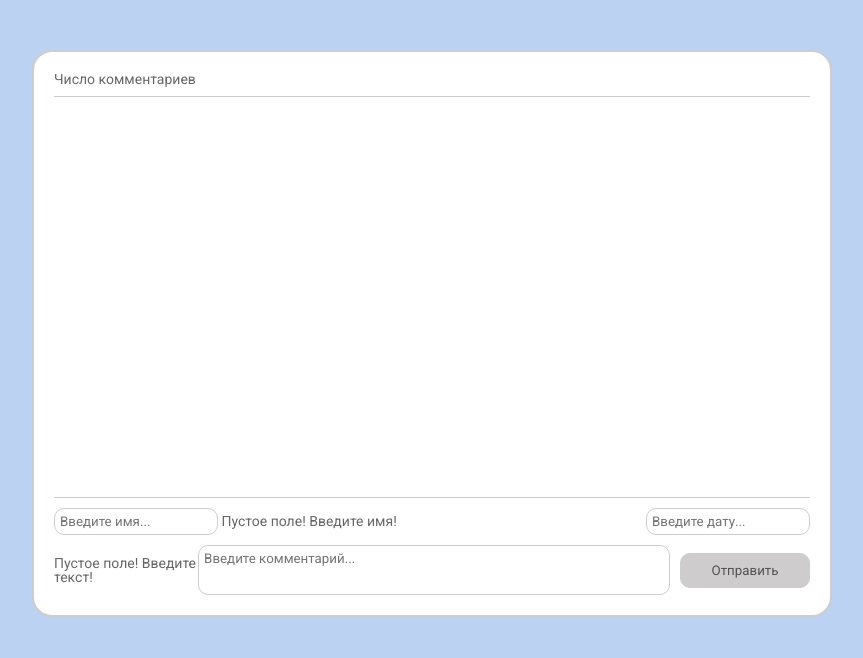
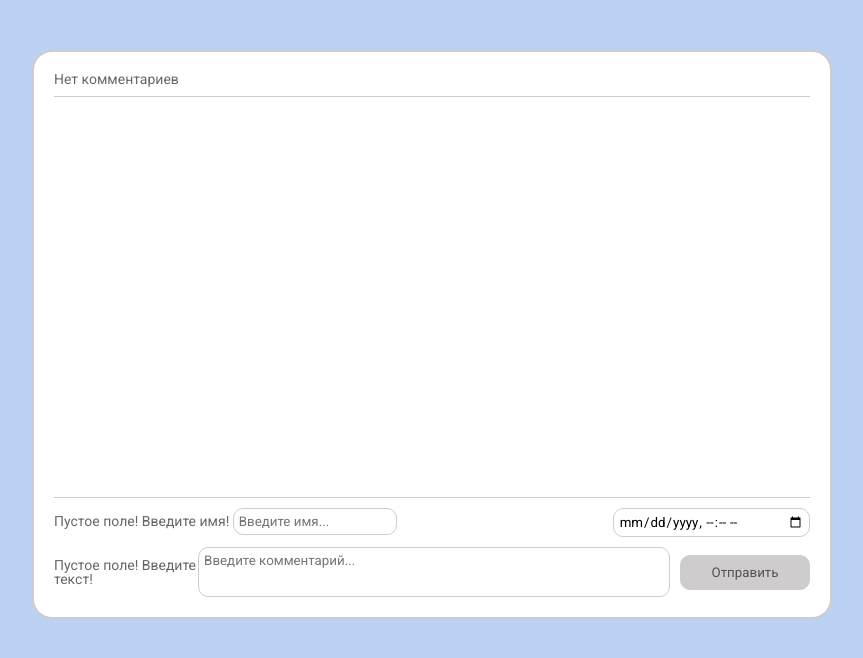
Before and after one commit to Tsogoeva/comment-block, a website: page index.html in a window 1280 px wide. Shown: the whole page, without its empty margins (208-1071 px from the left). Drawn offline with Linux system fonts and the light colour scheme.

Commit message:
remove unnecessary

```diff
--- a/index.html
+++ b/index.html
@@ -5,56 +5,24 @@
 	<meta charset="utf-8">
 	<meta http-equiv="X-UA-Compatible" content="IE=edge">
 	<meta name="viewport" content="width=device-width, initial-scale=1.0">
-	<title>Webpack App</title>
+	<title>Comment block</title>
 
 	<link rel="stylesheet" href="./src/css/style.css">
 </head>
 
 <body>
 	<div class="comment__container">
-		<span class="comment__count">Число комментариев</span>
-		<div class="comment__list">
-
-			<!-- <div class="comment__item" data-id="55">
-				<span class="comment__item_name">Name</span>
-				<span class="comment__item_text">Lorem ipsum dolor sit amet consectetur adipisicing elit. Architecto
-					reprehenderit maxime, numquam itaque dolor expedita obcaecati provident molestias veritatis
-					inventore, odio iure illo eligendi optio, nemo sapiente nobis! Repellendus, minus.</span>
-				<div class="comment__item_footer"> -->
-			<!-- <svg class="comment__item_like" xmlns="http://www.w3.org/2000/svg" viewBox="0 0 24 24" width="15"
-						fill="#b7b6b6">
-						<path
-							d="M17.5,1.917a6.4,6.4,0,0,0-5.5,3.3,6.4,6.4,0,0,0-5.5-3.3A6.8,6.8,0,0,0,0,8.967c0,4.547,4.786,9.513,8.8,12.88a4.974,4.974,0,0,0,6.4,0C19.214,18.48,24,13.514,24,8.967A6.8,6.8,0,0,0,17.5,1.917Zm-3.585,18.4a2.973,2.973,0,0,1-3.83,0C4.947,16.006,2,11.87,2,8.967a4.8,4.8,0,0,1,4.5-5.05A4.8,4.8,0,0,1,11,8.967a1,1,0,0,0,2,0,4.8,4.8,0,0,1,4.5-5.05A4.8,4.8,0,0,1,22,8.967C22,11.87,19.053,16.006,13.915,20.313Z" />
-					</svg> -->
-			<!-- <div class="comment__item_like">
-						<img src="./src/images/heart.svg" alt="Нравится">
-					</div> -->
-			<!-- <svg class="comment__item_remove" xmlns="http://www.w3.org/2000/svg" id="Outline"
-						viewBox="0 0 24 24" width="15" fill="#b7b6b6">
-						<path
-							d="M21,4H17.9A5.009,5.009,0,0,0,13,0H11A5.009,5.009,0,0,0,6.1,4H3A1,1,0,0,0,3,6H4V19a5.006,5.006,0,0,0,5,5h6a5.006,5.006,0,0,0,5-5V6h1a1,1,0,0,0,0-2ZM11,2h2a3.006,3.006,0,0,1,2.829,2H8.171A3.006,3.006,0,0,1,11,2Zm7,17a3,3,0,0,1-3,3H9a3,3,0,0,1-3-3V6H18Z" />
-						<path d="M10,18a1,1,0,0,0,1-1V11a1,1,0,0,0-2,0v6A1,1,0,0,0,10,18Z" />
-						<path d="M14,18a1,1,0,0,0,1-1V11a1,1,0,0,0-2,0v6A1,1,0,0,0,14,18Z" />
-					</svg> -->
-
-			<!-- <div class="comment__item_remove">
-						<img src="./src/images/trash.svg" alt="Удалить">
-					</div>
-					<span class="comment__item_date">Date</span>
-				</div>
-			</div> -->
-
-		</div>
+		<span class="comment__count">Нет комментариев</span>
+		<div class="comment__list"></div>
 		<form class="comment__input">
 			<div class="comment__option">
 				<div class="comment__option_name">
+					<span class="comment__name_notice">Пустое поле! Введите имя!</span>
 					<input name="name" tabindex="1" class="comment__name_input" type="text"
 						placeholder="Введите имя...">
-					<span class="comment__name_notice">Пустое поле! Введите имя!</span>
 				</div>
 				<div class="comment__option_date">
-					<input name="date" tabindex="2" class="comment__date_input" type="datetime"
-						placeholder="Введите дату...">
+					<input name="date" tabindex="2" class="comment__date_input" type="datetime-local" value="">
 				</div>
 			</div>
 			<div class="comment__field">
@@ -69,19 +37,4 @@
 	</div>
 </body>
 
-<script>
-	// if ("serviceWorker" in navigator) {
-	// 	window.addEventListener("load", () => {
-	// 		navigator.serviceWorker
-	// 			.register("service-worker.js")
-	// 			.then((registration) => {
-	// 				console.log("Service Worker registered: ", registration);
-	// 			})
-	// 			.catch((registrationError) => {
-	// 				console.error("Service Worker registration failed: ", registrationError);
-	// 			});
-	// 	});
-	// }
-</script>
-
 </html>
```
